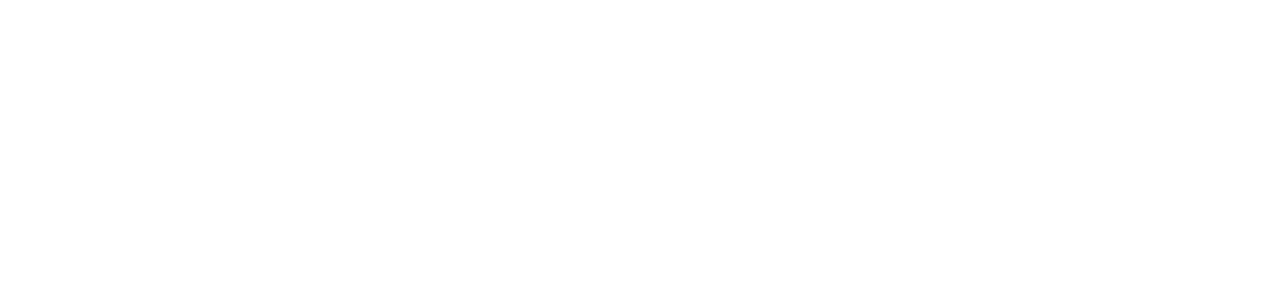
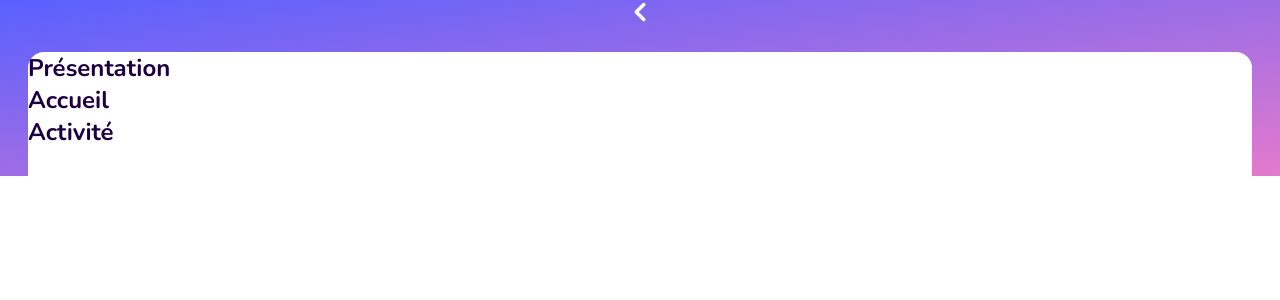
Before and after one commit to WildCodeSchool/2022-11-JS-RemoteFR-Geekrew-P3-NounouLink, a React (Vite) app in the folder frontend/: page /resultat/1 in a window 1280 px wide. Before the commit this address had no page. Shown: the top 300 px of the page. Built offline with nearby package versions, Linux system fonts and the light colour scheme; no server answers; the HTML template or start-up script is replaced by a standard one.

Commit message:
Ongoing card profile available

```diff
--- a/frontend/src/App.jsx
+++ b/frontend/src/App.jsx
@@ -1,15 +1,16 @@
 import { BrowserRouter, Routes, Route } from "react-router-dom";
+import { UserContextProvider } from "./contexts/UserContext";
+
 import Accueil from "./pages/Accueil";
 import CreationCompte from "./pages/CreationCompte";
-
 import ConfirmationcreationCompte from "./pages/Confirmationcreationcompte";
 import Connexion from "./pages/Connexion";
 import FormulaireEnfant from "./pages/FormulaireEnfant";
 import FormulaireParent from "./pages/FormulaireParent";
 import FormulaireInscription from "./pages/FormulaireInscription";
 import SearchResults from "./pages/SearchResults";
-import { UserContextProvider } from "./contexts/UserContext";
 import Search from "./pages/Search";
+import NannyInfoCard from "./pages/NannyInfoCard";
 
 function App() {
   return (
@@ -31,6 +32,7 @@ function App() {
             element={<FormulaireInscription />}
           />
           <Route path="/resultat" element={<SearchResults />} />
+          <Route path="/resultat/:id" element={<NannyInfoCard />} />
         </Routes>
       </BrowserRouter>
     </UserContextProvider>
--- a/frontend/src/index.css
+++ b/frontend/src/index.css
@@ -11,11 +11,11 @@
 html,
 body,
 #root {
-  @apply h-full;
+  @apply h-full w-full;
 }
 
 #root {
-  @apply flex flex-col;
+  @apply flex flex-col h-full overscroll-auto;
 }
 
 .gradient-linear {
--- a/frontend/src/pages/Confirmationcreationcompte.jsx
+++ b/frontend/src/pages/Confirmationcreationcompte.jsx
@@ -2,7 +2,7 @@ import React from "react";
 import { useNavigate } from "react-router-dom";
 import logogroupe from "../assets/logogroupe.svg";
 import hero from "../assets/hero.svg";
-import Next from "../assets/Next.svg";
+import next from "../assets/next.svg";
 
 function Confirmationcréationcompte() {
   const navigate = useNavigate();
@@ -51,7 +51,7 @@ function Confirmationcréationcompte() {
           {" "}
           <div className=" flex flex-row w-full justify-end align-middle">
             <p className="mr-2">Je complèterai plus tard</p>
-            <img className="mr-5" src={Next} alt="Next" />
+            <img className="mr-5" src={next} alt="Next" />
           </div>
         </button>
       </div>
--- a/frontend/src/pages/Connexion.jsx
+++ b/frontend/src/pages/Connexion.jsx
@@ -1,7 +1,7 @@
 import React, { useState } from "react";
 import { useNavigate } from "react-router-dom";
 import logo from "../assets/logo.svg";
-import next from "../assets/Next.svg";
+import next from "../assets/next.svg";
 import hero from "../assets/hero-lg.svg";
 
 function Connexion() {
--- /dev/null
+++ b/frontend/src/pages/NannyInfoCard.jsx
@@ -0,0 +1,39 @@
+import React, { useEffect, useState } from "react";
+import axios from "axios";
+
+import back from "../assets/chevron-white.svg";
+
+function NannyInfoCard() {
+  const [nannyCard, setNannyCard] = useState([]);
+  useEffect(() => {
+    axios
+      .get(`${import.meta.env.VITE_BACKEND_URL}/api/nounous/`)
+      .then((res) => setNannyCard(res.data));
+  }, []);
+
+  return (
+    <main className="gradient-linear">
+      <header className="text-white font-bold font-nunito text-3xl flex justify-center">
+        <img src={back} alt="Revenir en arrière" />
+        <h2 className="px-auto"> {nannyCard.map((nanny) => nanny.ad_name)}</h2>
+      </header>
+      <div className="bg-white h-full m-7 rounded-2xl">
+        {/* <img /> */}
+        <div>
+          <h3 className="font-nunito font-bold text-2xl text-black">
+            Présentation
+          </h3>
+          <p>{nannyCard.map((nanny) => nanny.presentation)}</p>
+          <h3 className="font-nunito font-bold text-2xl text-black">Accueil</h3>
+          {/* <p></p> */}
+          <h3 className="font-nunito font-bold text-2xl text-black">
+            Activité
+          </h3>
+          {/* <p></p> */}
+        </div>
+      </div>
+    </main>
+  );
+}
+
+export default NannyInfoCard;
--- a/frontend/src/pages/SearchResults.jsx
+++ b/frontend/src/pages/SearchResults.jsx
@@ -49,7 +49,7 @@ function SearchResults() {
         }
         setInfosNanny(test);
       });
-  }, []);
+  }, [infosNanny]);
 
   return (
     <>
```
